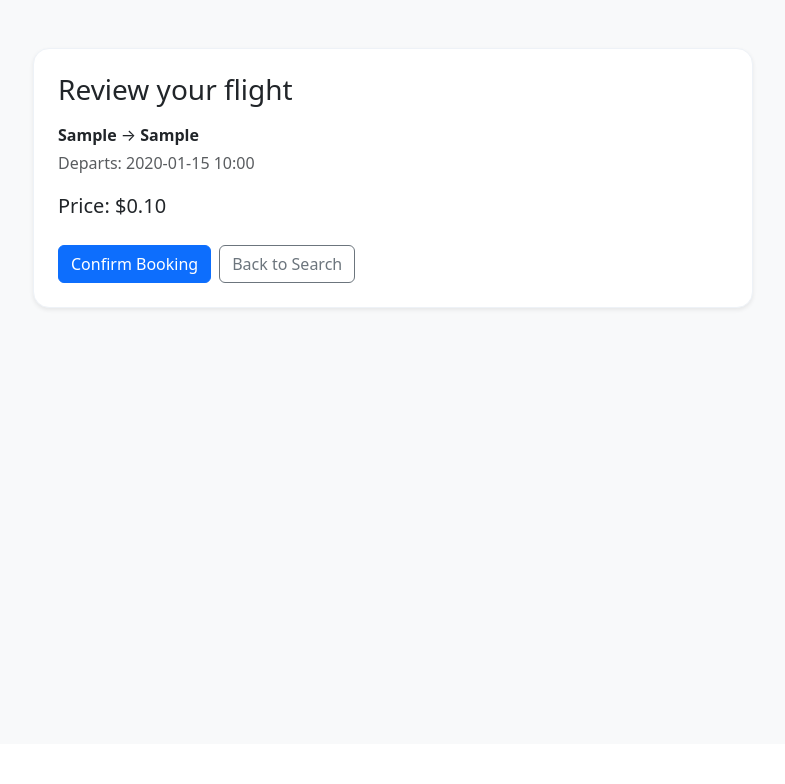
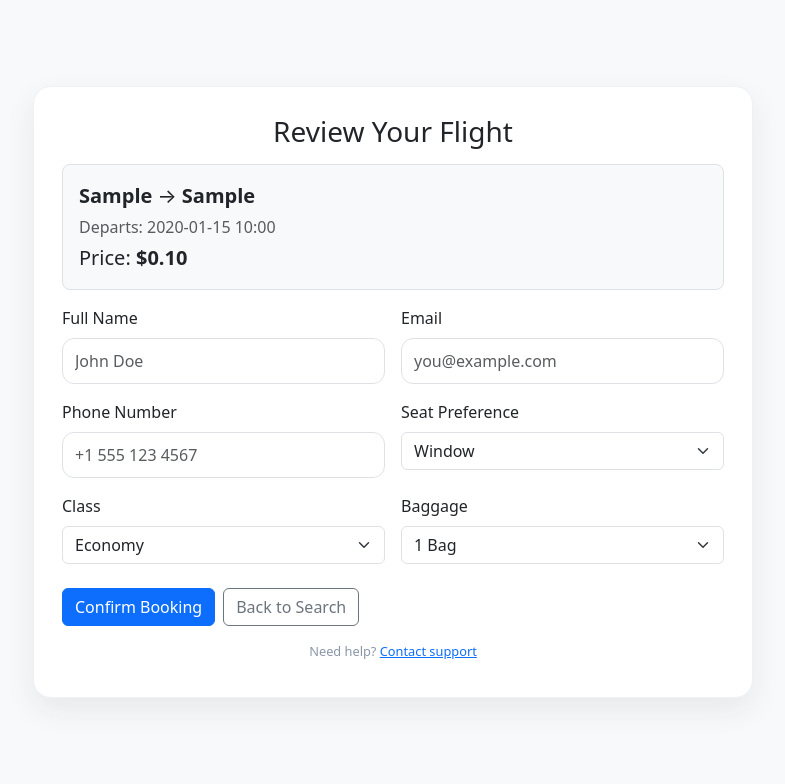
Before and after one commit to Sameer-Abdullah/flight-reservation-system-group40, a Flask app: template templates/booking.html in a window 1280 px wide. Shown: the part 56-840 px from the top of the page, without its empty margins (247-1032 px from the left). Before the commit the page ends 367 px from the top, so only its background shows below. Run offline with Flask 3, Linux system fonts and the light colour scheme; the template is opened without the code that fills it: values that come from a table or form of the project are taken from there, others are empty; tables that the repository leaves empty hold one stand-in row (values such as "Sample post").

Commit message:
completed booking page

```diff
--- a/templates/booking.html
+++ b/templates/booking.html
@@ -1,14 +1,76 @@
 {% extends "base.html" %}
 {% block content %}
-  <div class="mx-auto mt-4 p-4 bg-white rounded-4 shadow-sm" style="max-width:720px; border:1px solid #eef2f7;">
-    <h3 class="mb-3">Review your flight</h3>
-    <p class="mb-1"><strong>{{ flight.origin }}</strong> → <strong>{{ flight.destination }}</strong></p>
-    <p class="text-muted mb-3">Departs: {{ flight.depart_time.strftime('%Y-%m-%d %H:%M') }}</p>
-    <p class="fs-5">Price: ${{ '%.2f' % (flight.price_cents/100) }}</p>
+<body class="auth-bg">
+  <div class="auth-wrap">
+    <div class="auth-card" style="max-width: 720px;">
+      <h3 class="mb-3 text-center">Review Your Flight</h3>
 
-    <div class="d-flex gap-2 mt-4">
-      <a class="btn btn-primary" href="{{ url_for('payments.payments_page', flight_id=flight.id) }}">Confirm Booking</a>
-      <a class="btn btn-outline-secondary" href="/search">Back to Search</a>
+      <!-- Flight Summary -->
+      <div class="mb-3 p-3 bg-light rounded-3 border">
+        <p class="mb-1 fs-5">
+          <strong>{{ flight.origin }}</strong> → <strong>{{ flight.destination }}</strong>
+        </p>
+        <p class="text-muted mb-1">Departs: {{ flight.depart_time.strftime('%Y-%m-%d %H:%M') }}</p>
+        <p class="fs-5 mb-0">Price: <strong>${{ '%.2f' % (flight.price_cents/100) }}</strong></p>
+      </div>
+
+      <!-- Passenger Info Form -->
+      <form method="POST" action="{{ url_for('payments.payments_page', flight_id=flight.id) }}">
+        <div class="row g-3">
+          <div class="col-md-6">
+            <label for="fullname" class="form-label">Full Name</label>
+            <input type="text" class="form-control" id="fullname" name="fullname" placeholder="John Doe" required>
+          </div>
+
+          <div class="col-md-6">
+            <label for="email" class="form-label">Email</label>
+            <input type="email" class="form-control" id="email" name="email" placeholder="you@example.com" required>
+          </div>
+
+          <div class="col-md-6">
+            <label for="phone" class="form-label">Phone Number</label>
+            <input type="tel" class="form-control" id="phone" name="phone" placeholder="+1 555 123 4567" required>
+          </div>
+
+          <div class="col-md-6">
+            <label for="seat" class="form-label">Seat Preference</label>
+            <select class="form-select" id="seat" name="seat">
+              <option value="Window">Window</option>
+              <option value="Aisle">Aisle</option>
+              <option value="Middle">Middle</option>
+            </select>
+          </div>
+
+          <div class="col-md-6">
+            <label for="class" class="form-label">Class</label>
+            <select class="form-select" id="class" name="class">
+              <option value="Economy">Economy</option>
+              <option value="Business">Business</option>
+              <option value="First">First</option>
+            </select>
+          </div>
+
+          <div class="col-md-6">
+            <label for="bags" class="form-label">Baggage</label>
+            <select class="form-select" id="bags" name="bags">
+              <option value="1">1 Bag</option>
+              <option value="2">2 Bags</option>
+              <option value="3">3+ Bags</option>
+            </select>
+          </div>
+        </div>
+
+        <!-- Buttons -->
+        <div class="d-flex gap-2 mt-4">
+          <a class="btn btn-primary" href="{{ url_for('payments.payments_page', flight_id=flight.id) }}">Confirm Booking</a>
+          <a class="btn btn-outline-secondary" href="/search">Back to Search</a>
+        </div>
+      </form>
+
+      <p class="text-center mt-3 legal">
+        Need help? <a href="#">Contact support</a>
+      </p>
     </div>
   </div>
+</body>
 {% endblock %}
```
